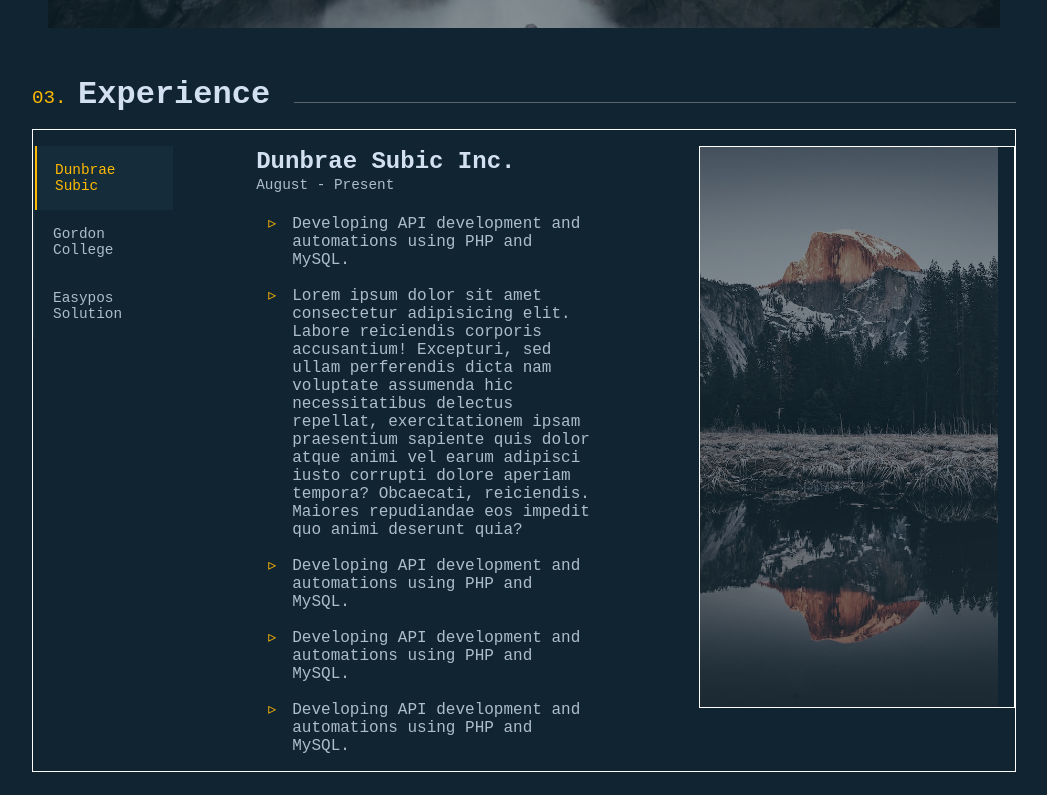
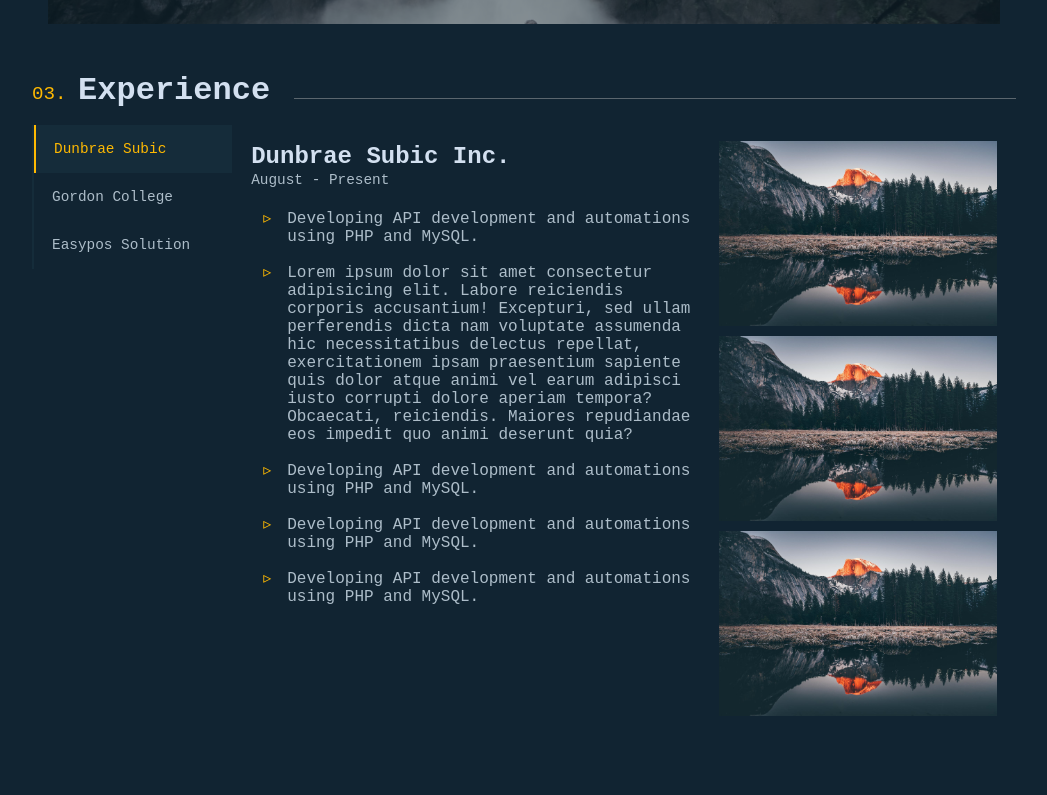
Before and after one commit to monjemaica/_jemiee, a React (Create React App) app: page / in a window 1280 px wide. Shown: the part 1545-2340 px from the top of the page, without its empty margins (116-1163 px from the left). Built offline with nearby package versions, Linux system fonts and the light colour scheme.

Commit message:
clean content in experience

```diff
--- a/src/components/Content.jsx
+++ b/src/components/Content.jsx
@@ -7,7 +7,7 @@
         <>
 
             {exp.map((res, i )=>
-                <div key={i} className="content--container">
+                <div key={i}>
                     <div className="content--header">{res.company}</div>
                     <div className='content--date'>{res.duration}</div>
 
--- a/src/pages/Experience.jsx
+++ b/src/pages/Experience.jsx
@@ -14,7 +14,7 @@
                     Experience
                 </span>
             </div>
-            <div className="box-container">
+            <div className="grid-container">
                 <div>
                     <ul className="list-group">
                         {getCompany().map(e =>
@@ -25,19 +25,23 @@
                         )}
                     </ul>
                 </div>
-                <div className="content">
-                    <Content exp={exp} />
+                <div className="content--container">
+                    <div className="content--details">
+                        <Content exp={exp}/>
+                    </div>
+
+                    <div className="content--img-container">
+                        <div className="content--img">
+                           <img src="../assets/images/img-10.jpg" alt="" />
+                           <img src="../assets/images/img-10.jpg" alt="" />
+                           <img src="../assets/images/img-10.jpg" alt="" />
+                            {/* {exp.map(res =>
+                                <img src={res.img} alt="" />
+                            )} */}
+                        </div>
+                    </div>
                 </div>
 
-                <div className="square--container img--lg">
-                    <div className="square--img" onMouseEnter={() => cursorChangeHandler("hovered")}
-                        onMouseLeave={() => cursorChangeHandler("")}>
-                        {exp.map(res =>
-                            <img src={res.img} alt="" />
-                        )}
-                    </div>
-
-                </div>
 
             </div>
 
--- a/src/styles.css
+++ b/src/styles.css
@@ -297,7 +297,6 @@
   align-items: center;
   box-shadow: inset 0 0 0 1000px rgba(0, 0, 0, 0.2);
   object-fit: contain;
-  border: white 1px solid;
 }
 .hero-container:hover {
   box-shadow: inset 0 0 0 1000px rgba(254, 187, 2, 0.041);
@@ -613,12 +612,23 @@
 .box-container {
   display: flex;
   padding-top: 1rem;
-  border: 1px solid white;
 }
 .content-container {
   display: flex;
   padding-top: 1rem;
-  border: 1px solid white;
+}
+
+.grid-container{
+  display: grid;
+  width: 100%;
+  grid-template-columns: 200px 1fr;
+}
+
+@media screen and (max-width: 768px) {
+  .grid-container{
+    grid-template-columns: none;
+    grid-template-rows: auto;
+  }
 }
 
 /* SIDEBAR */
@@ -629,10 +639,10 @@
   color: var(--secondary-accent);
 }
 .list-group .list--item {
-  display: block;
+  width: 100%;
   padding: 16px 18px;
   font-size: var(--fz-xs);
-  text-decoration: none;
+  list-style-type: none;
   transition: all 500ms ease-in-out;
   cursor: pointer;
 }
@@ -647,17 +657,44 @@
   background-color: var(--light-headings);
   border-left: solid 2px var(--primary-accent);
 }
+@media screen and (max-width: 768px) {
+  .list-group {
+    display: flex;
+    flex-direction: row;
+  }
+
+  .list-group .list--item{
+    text-align: center;
+  }
+
+  .list-group .list--item:hover {
+    border-left: none;
+    border-bottom: solid 3px var(--light-headings);
+  }
+
+  .active {
+    background-color: var(--light-headings);
+    border-left: none;
+    border-bottom: solid 2px var(--primary-accent);
+  }
+}
 
 /* CONTENT */
 
-.content {
+.content--container {
+  display: grid;
+  grid-template: 2fr 1fr;
+  grid-auto-flow: column;
   font-size: 18px;
   height: auto;
-  width: 50%;
-  padding: 0 1.2rem;
-  margin: 0 4rem;
+  padding:1rem 1.2rem;
   transition: all 500ms ease;
 }
+
+.content--details{
+
+}
+
 .content--header {
   font-size: var(--fz-xl);
   font-weight: 550;
@@ -674,14 +711,37 @@
   color: var(--secondary-accent);
 }
 
+.content--img{
+  display: grid;
+  grid-template: auto;
+  grid-auto-flow: row;
+  height: 100%;
+  gap: 10px;
+}
+
+.content--img > img{
+  width: 100%;
+  object-fit: cover;
+}
+
+@media screen and (max-width: 768px) {
+  .content--container {
+    grid-auto-flow: row;
+  }
+
+  .content--img{
+    width: 100%;
+    grid-auto-flow: column;
+  }
+}
+
+
+
 /* IMG STYLES*/
 
 .square--container {
-  border: 1px white solid;
   display: flex;
   flex-direction: column;
-  width: 50%;
-  height: 100%;
   transition: 2s;
   padding-right: 1rem;
 }
```
